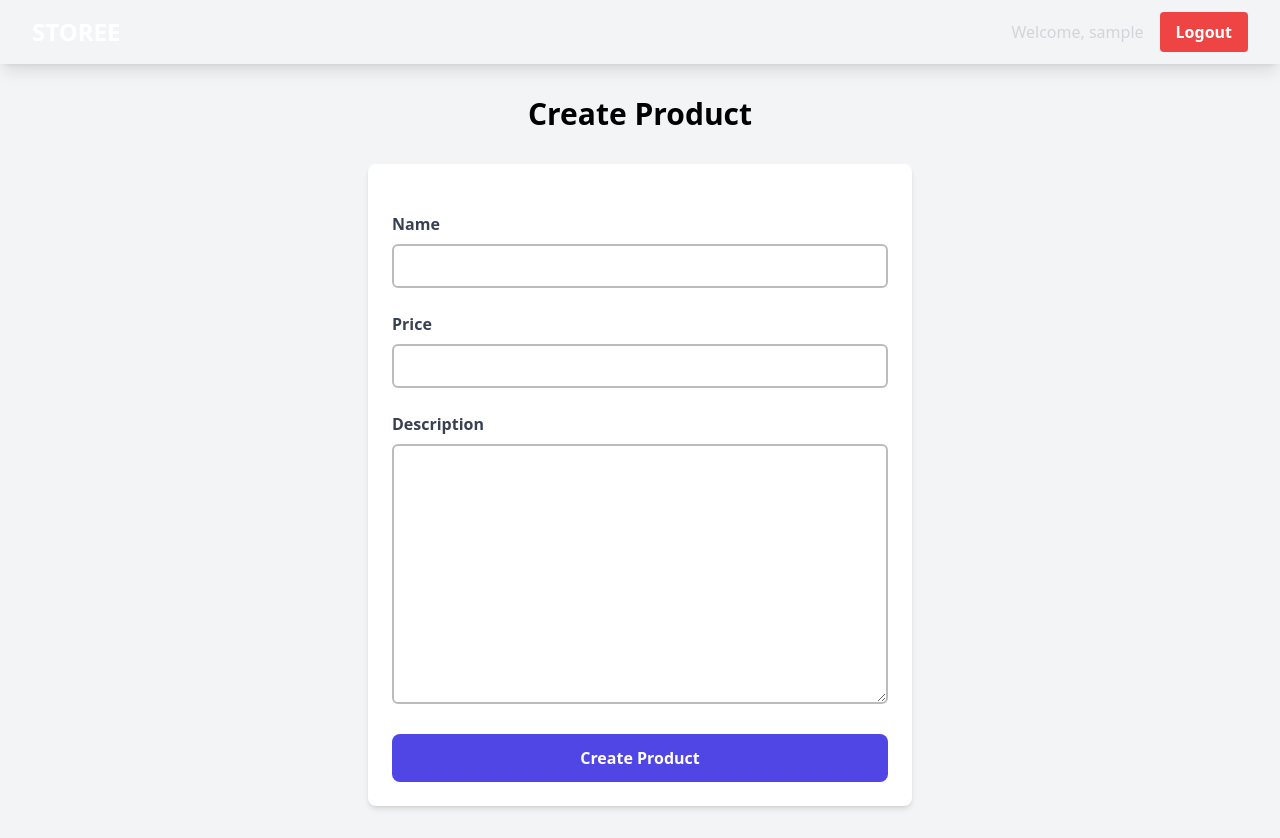
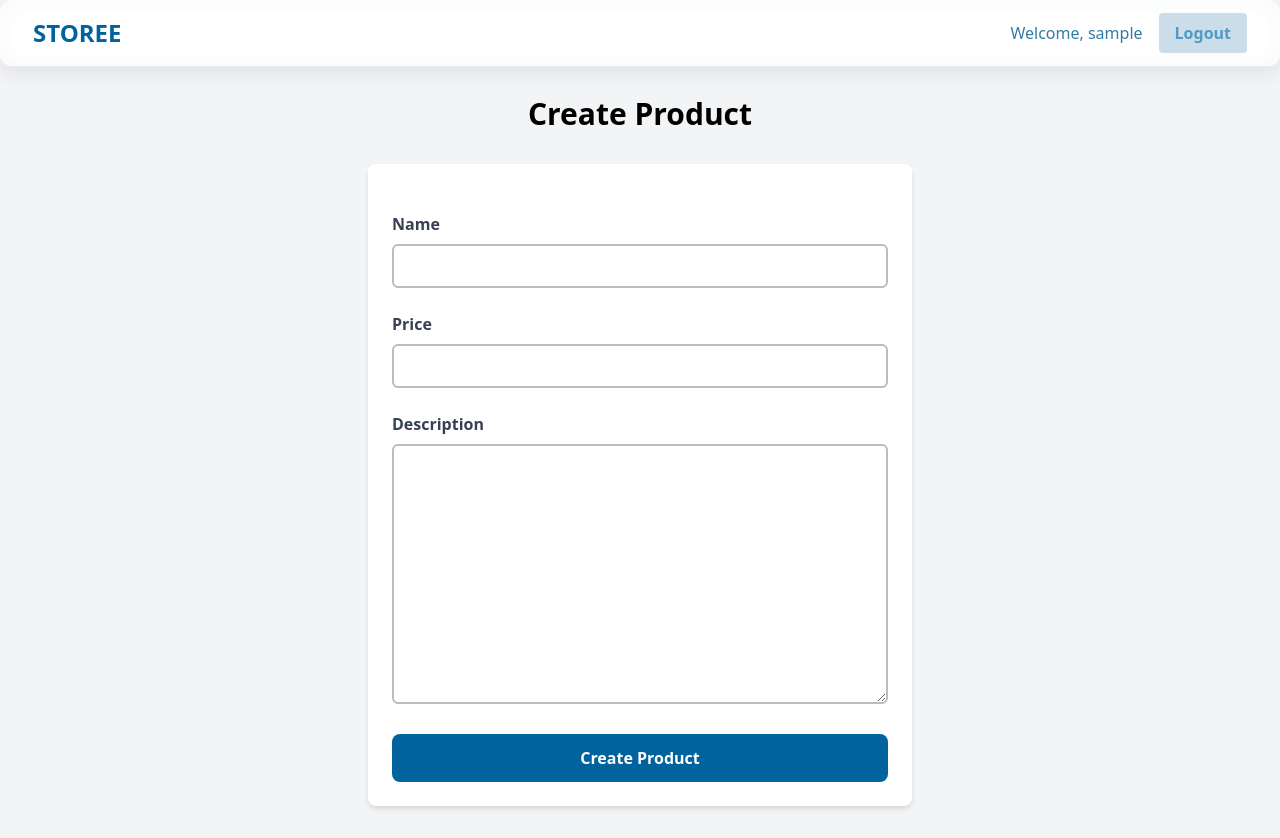
Before and after one commit to abdul-zacky/storee, a Django app: template main/templates/create_product.html in a window 1280 px wide. Run offline with Django 5.2, Linux system fonts and the light colour scheme; the template is opened without the code that fills it: values that come from a table or form of the project are taken from there, others are empty; the visitor is signed in with stand-in values (Sample User, id 1); parts of the project's set-up code (start-up, migrations or seed data) failed here and were passed over; some libraries are stand-ins or nearby versions.

Commit message:
redesigning

```diff
--- a/main/templates/create_product.html
+++ b/main/templates/create_product.html
@@ -31,7 +31,7 @@
           </div>
         {% endfor %}
         <div class="flex justify-center mt-6">
-          <button type="submit" class="bg-indigo-600 text-white font-semibold px-6 py-3 rounded-lg hover:bg-indigo-700 transition duration-300 ease-in-out w-full">
+          <button type="submit" class="text-white font-semibold px-6 py-3 rounded-lg transition duration-300 ease-in-out w-full" style="background-color: #00639D;" onmouseover="this.style.backgroundColor='#004477';" onmouseout="this.style.backgroundColor='#00639D';">
             Create Product
           </button>
         </div>
--- a/main/templates/register.html
+++ b/main/templates/register.html
@@ -41,7 +41,7 @@
       </div>
 
       <div>
-        <button type="submit" class="group relative w-full flex justify-center py-2 px-4 border border-transparent text-sm font-medium rounded-md text-white bg-indigo-600 hover:bg-indigo-700 focus:outline-none focus:ring-2 focus:ring-offset-2 focus:ring-indigo-500">
+        <button type="submit" class="text-white font-semibold px-6 py-3 rounded-lg transition duration-300 ease-in-out w-full" style="background-color: #00639D;" onmouseover="this.style.backgroundColor='#004477';" onmouseout="this.style.backgroundColor='#00639D';">
           Register
         </button>
       </div>
@@ -60,7 +60,7 @@
     <div class="text-center mt-4">
       <p class="text-sm text-black">
         Already have an account?
-        <a href="{% url 'main:login' %}" class="font-medium text-indigo-200 hover:text-indigo-300">
+        <a href="{% url 'main:login' %}" class="font-medium" style="color: #00639D;" onmouseover="this.style.color='#005488';" onmouseout="this.style.color='#00639D';">
           Login here
         </a>
       </p>
--- a/main/views.py
+++ b/main/views.py
@@ -111,3 +111,6 @@ def delete_product(request, id):
     product.delete()
     # Kembali ke halaman awal
     return HttpResponseRedirect(reverse('main:show_main'))
+
+def mainpage_view(request):
+    return render(request, 'main.html')
--- a/static/css/global.css
+++ b/static/css/global.css
@@ -6,8 +6,8 @@
 }
 .form-style form input:focus, form textarea:focus, form select:focus {
     outline: none;
-    border-color: #674ea7;
-    box-shadow: 0 0 0 3px #674ea7;
+    border-color: #00639D;
+    box-shadow: 0 0 0 3px #00639D;
 }
 @keyframes shine {
     0% { background-position: -200% 0; }
@@ -18,3 +18,7 @@
     background-size: 200% 100%;
     animation: shine 3s infinite;
 }
+
+.text-primary {
+    color: #00639D;
+}
--- a/templates/navbar.html
+++ b/templates/navbar.html
@@ -1,27 +1,26 @@
-<nav class="bg-navy-600 shadow-lg fixed top-0 left-0 z-40 w-screen">
+<nav class="bg-white-600 shadow-lg fixed top-0 left-0 z-40 w-screen shiny-glass">
   <div class="max-w-7xl mx-auto px-4 sm:px-6 lg:px-8">
     <div class="flex items-center justify-between h-16">
       <div class="flex items-center">
-          <h1 class="text-2xl font-bold text-center text-white">STOREE</h1>
+        <a href="{% url 'main:show_main' %}" class="text-2xl font-bold text-center transition duration-300"
+          style="color: #00639D; text-decoration: none;" onmouseover="this.style.color='#000000';"
+          onmouseout="this.style.color='#00639D';">
+          STOREE
+        </a>
       </div>
       <div class="hidden md:flex items-center">
-          {% if user.is_authenticated %}
-            <span class="text-gray-300 mr-4">Welcome, {{ user.username }}</span>
-            <a href="{% url 'main:logout' %}" class="text-center bg-red-500 hover:bg-red-600 text-white font-bold py-2 px-4 rounded transition duration-300">
+        <span class="text-black-300 mr-4" style="color: #327ba4;">Welcome, {{ user.username }}</span>
+        <a href="{% url 'main:logout' %}" class="text-center font-bold py-2 px-4 rounded transition duration-300"
+          style="background-color: #cadde8; color: #509ac5;"
+          onmouseover="this.style.color='white'; this.style.backgroundColor='#e53e3e';"
+          onmouseout="this.style.color='#509ac5'; this.style.backgroundColor='#cadde8';">
           Logout
         </a>
-          {% else %}
-            <a href="{% url 'main:login' %}" class="text-center bg-blue-500 hover:bg-blue-600 text-white font-bold py-2 px-4 rounded transition duration-300 mr-2">
-              Login
-            </a>
-            <a href="{% url 'main:register' %}" class="text-center bg-green-500 hover:bg-green-600 text-white font-bold py-2 px-4 rounded transition duration-300">
-              Register
-            </a>
-          {% endif %}
       </div>
       <div class="md:hidden flex items-center">
         <button class="mobile-menu-button">
-            <svg class="w-6 h-6 text-white" fill="none" stroke-linecap="round" stroke-linejoin="round" stroke-width="2" viewBox="0 0 24 24" stroke="currentColor">
+          <svg class="w-6 h-6 text-white" fill="none" stroke-linecap="round" stroke-linejoin="round" stroke-width="2"
+            viewBox="0 0 24 24" stroke="currentColor">
             <path d="M4 6h16M4 12h16M4 18h16"></path>
           </svg>
         </button>
@@ -29,21 +28,16 @@
     </div>
   </div>
   <!-- Mobile menu -->
-    <div class="mobile-menu hidden md:hidden  px-4 w-full md:max-w-full">
+  <div class="mobile-menu hidden md:hidden px-4 w-full md:max-w-full">
     <div class="pt-2 pb-3 space-y-1 mx-auto">
-        {% if user.is_authenticated %}
       <span class="block text-gray-300 px-3 py-2">Welcome, {{ user.username }}</span>
-          <a href="{% url 'main:logout' %}" class="block text-center bg-red-500 hover:bg-red-600 text-white font-bold py-2 px-4 rounded transition duration-300">
+      <a href="{% url 'main:logout' %}"
+        class="block text-center font-bold py-2 px-4 rounded transition duration-300"
+        style="background-color: #cadde8; color: #509ac5;"
+        onmouseover="this.style.color='white'; this.style.backgroundColor='#e53e3e';"
+        onmouseout="this.style.color='#509ac5'; this.style.backgroundColor='#cadde8';">
         Logout
       </a>
-        {% else %}
-          <a href="{% url 'main:login' %}" class="block text-center bg-blue-500 hover:bg-blue-600 text-white font-bold py-2 px-4 rounded transition duration-300 mb-2">
-            Login
-          </a>
-          <a href="{% url 'main:register' %}" class="block text-center bg-green-500 hover:bg-green-600 text-white font-bold py-2 px-4 rounded transition duration-300">
-            Register
-          </a>
-        {% endif %}
     </div>
   </div>
   <script>
@@ -55,3 +49,21 @@
     });
   </script>
 </nav>
+
+<style>
+  /* Shinier frosted glass effect */
+  .shiny-glass {
+    background: rgba(255, 255, 255, 0.3);
+    /* Increase transparency for shinier effect */
+    backdrop-filter: blur(10px) brightness(1.2);
+    /* Add brightness */
+    -webkit-backdrop-filter: blur(10px) brightness(1.2);
+    /* Safari support */
+    border-radius: 12px;
+    /* Slightly more rounded corners */
+    border: 1px solid rgba(255, 255, 255, 0.4);
+    /* Subtle border */
+    box-shadow: 0 4px 8px rgba(255, 255, 255, 0.2), 0 6px 20px rgba(0, 0, 0, 0.1);
+    /* Add a subtle glow */
+  }
+</style>
```
Also changed, not shown: main/templates/card_info.html (+5 -5 lines), main/templates/card_product.html (+26 -25 lines), main/templates/login.html (+8 -5 lines), main/templates/main.html (+2 -10 lines). Lines whose indentation alone changed are shown as unchanged.
